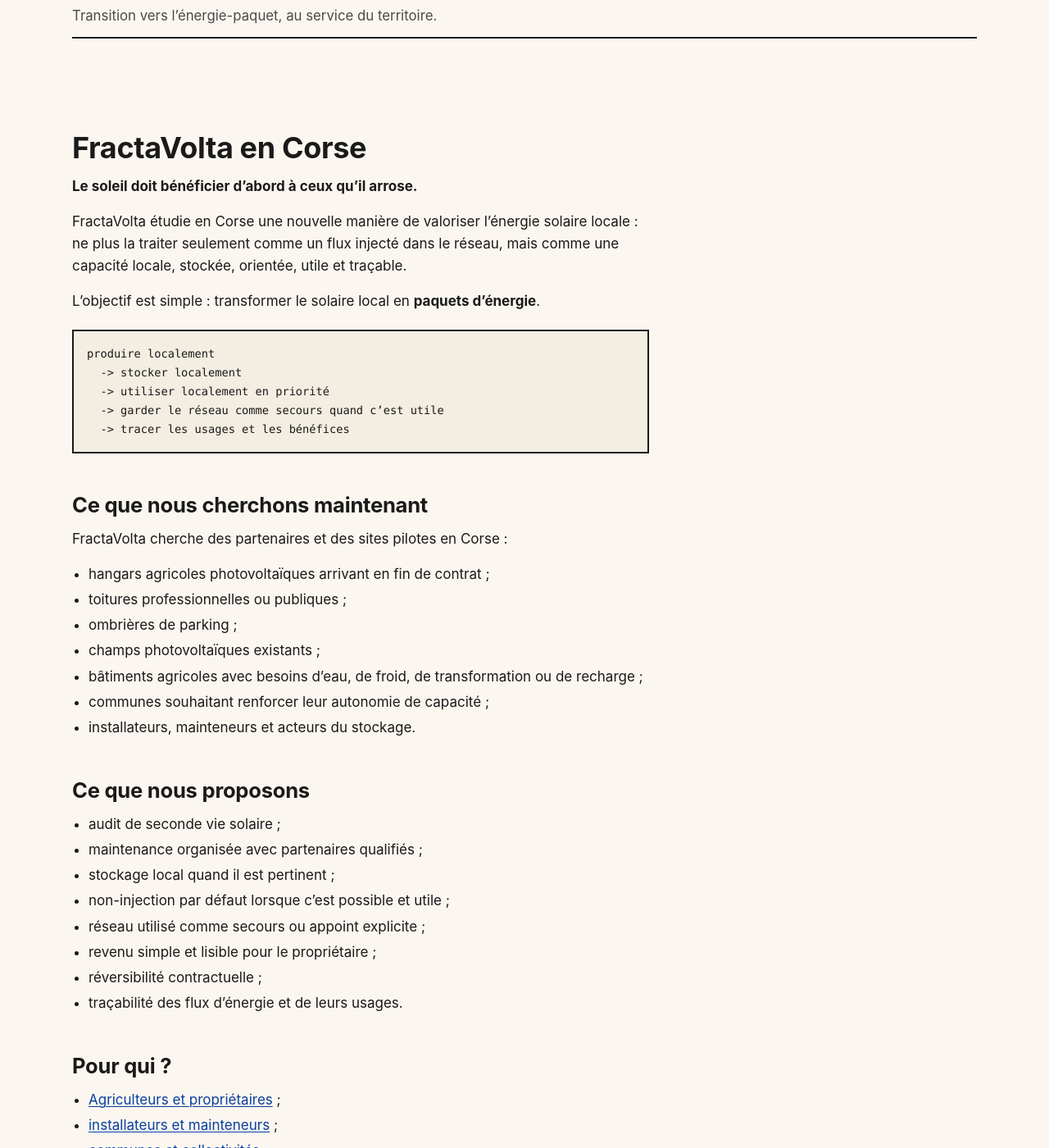
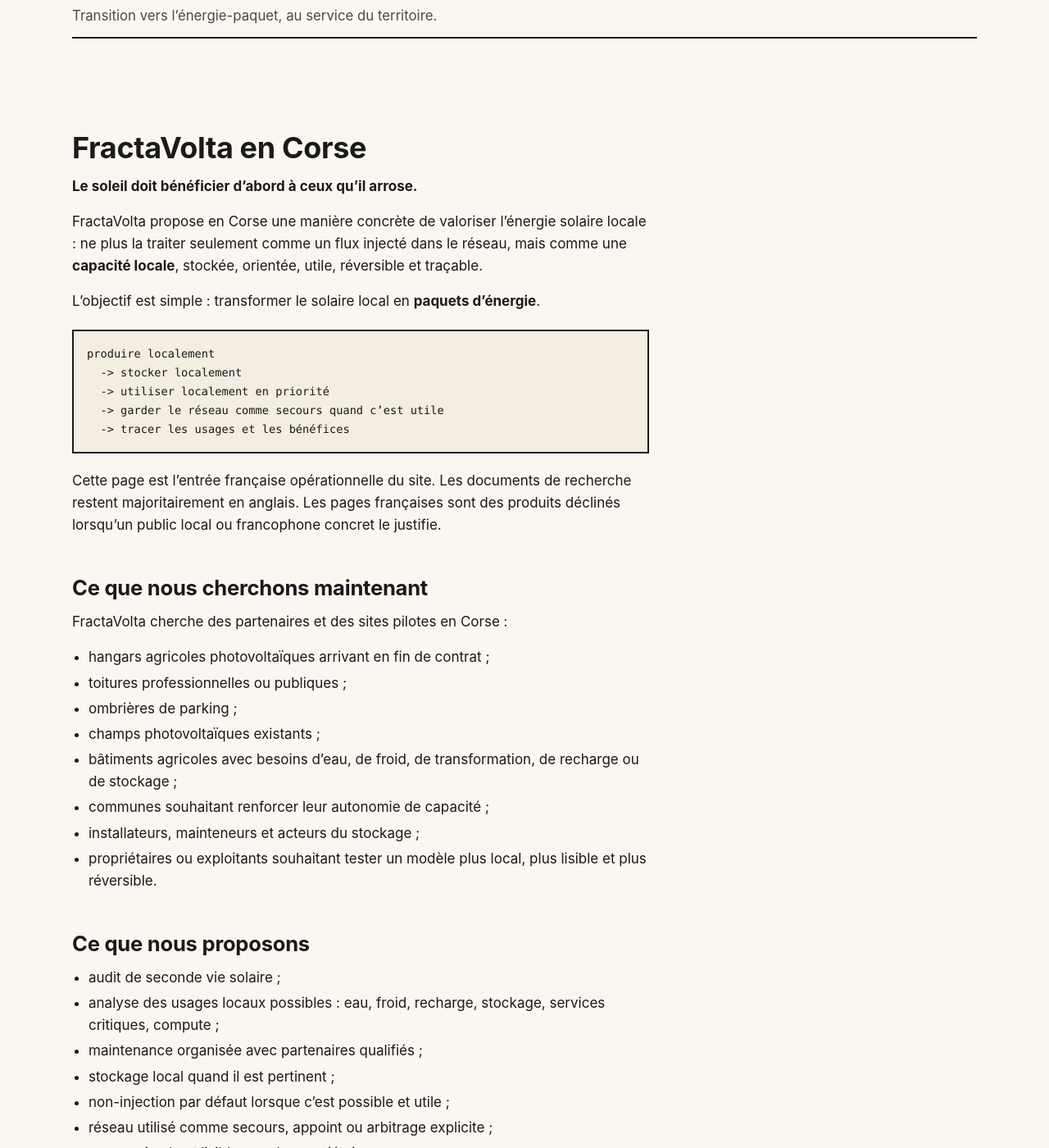
Before and after one commit to JeanHuguesRobert/FractaVolta, a Jekyll site: the page built from docs/fr/index.md, in a window 1280 px wide and 1400 px high, scrolled down 192 px. Shown: the whole window at 82% size. Built offline with Jekyll 4.4.1, drawn with Linux system fonts in a browser that asks for light colours; some of the changed text lies outside the part shown.

Commit message:
docs: consolidate French operational landing

````diff
--- a/docs/fr/index.md
+++ b/docs/fr/index.md
@@ -1,16 +1,18 @@
 ---
 title: FractaVolta en Corse
 subtitle: Transition vers l’énergie-paquet, au service du territoire.
+lang: fr
+alternate_url: /
 description: "FractaVolta en Corse : transformer le solaire local en capacité utile, stockée, tracée et réversible. Seconde vie des installations, audits, pilotes avec agriculteurs, collectivités et installateurs."
 canonical_url: https://fractavolta.com/fr/
-last_stamped_at: 2026-05-20
+last_stamped_at: 2026-06-02
 ---
 
 # FractaVolta en Corse
 
 **Le soleil doit bénéficier d’abord à ceux qu’il arrose.**
 
-FractaVolta étudie en Corse une nouvelle manière de valoriser l’énergie solaire locale : ne plus la traiter seulement comme un flux injecté dans le réseau, mais comme une capacité locale, stockée, orientée, utile et traçable.
+FractaVolta propose en Corse une manière concrète de valoriser l’énergie solaire locale : ne plus la traiter seulement comme un flux injecté dans le réseau, mais comme une **capacité locale**, stockée, orientée, utile, réversible et traçable.
 
 L’objectif est simple : transformer le solaire local en **paquets d’énergie**.
 
@@ -22,6 +24,8 @@
   -> tracer les usages et les bénéfices
 ```
 
+Cette page est l’entrée française opérationnelle du site. Les documents de recherche restent majoritairement en anglais. Les pages françaises sont des produits déclinés lorsqu’un public local ou francophone concret le justifie.
+
 ## Ce que nous cherchons maintenant
 
 FractaVolta cherche des partenaires et des sites pilotes en Corse :
@@ -30,17 +34,19 @@
 - toitures professionnelles ou publiques ;
 - ombrières de parking ;
 - champs photovoltaïques existants ;
-- bâtiments agricoles avec besoins d’eau, de froid, de transformation ou de recharge ;
+- bâtiments agricoles avec besoins d’eau, de froid, de transformation, de recharge ou de stockage ;
 - communes souhaitant renforcer leur autonomie de capacité ;
-- installateurs, mainteneurs et acteurs du stockage.
+- installateurs, mainteneurs et acteurs du stockage ;
+- propriétaires ou exploitants souhaitant tester un modèle plus local, plus lisible et plus réversible.
 
 ## Ce que nous proposons
 
 - audit de seconde vie solaire ;
+- analyse des usages locaux possibles : eau, froid, recharge, stockage, services critiques, compute ;
 - maintenance organisée avec partenaires qualifiés ;
 - stockage local quand il est pertinent ;
 - non-injection par défaut lorsque c’est possible et utile ;
-- réseau utilisé comme secours ou appoint explicite ;
+- réseau utilisé comme secours, appoint ou arbitrage explicite ;
 - revenu simple et lisible pour le propriétaire ;
 - réversibilité contractuelle ;
 - traçabilité des flux d’énergie et de leurs usages.
@@ -60,6 +66,8 @@
 
 Voir la page [Marchés locaux](./marches).
 
+Elle recense les cas où l’énergie solaire locale risque d’être diluée ou captée si elle reste seulement pensée comme un flux réseau : hangars, toitures, parkings, bâtiments publics, sites agricoles, stockage, recharge, froid, eau et usages critiques.
+
 ## Prototype minimal
 
 FractaVolta avance aussi par un prototype de terrain : [Rossignol Node](./rossignol-node), un abreuvoir automatisé pour un âne, colocalisé avec une station météo et alimenté par une petite chaîne énergétique mesurable.
@@ -68,10 +76,8 @@
 
 ## Niveau recherche
 
-La partie anglaise du site expose l’architecture générale : [Energy packets](../energy-packets), compute, inference, Cogentia et continuité cognitive.
+Pour l’architecture générale en anglais, voir [Energy packets](../energy-packets), [Papers](../papers) et [Methodology](../methodology).
 
-## Pour comprendre la théorie
+Le papier fondateur du *Energy Packet Network* existe aussi en français : [**Le Réseau Inconscient**](https://github.com/JeanHuguesRobert/FractaVolta/blob/main/LE_RESEAU_INCONSCIENT.md) — *de la commutation* store-and-forward *comme solution refoulée à la souveraineté énergétique*.
 
-Le papier fondateur du *Energy Packet Network* est désormais disponible en français : [**Le Réseau Inconscient**](https://github.com/JeanHuguesRobert/FractaVolta/blob/main/LE_RESEAU_INCONSCIENT.md) — *de la commutation* store-and-forward *comme solution refoulée à la souveraineté énergétique*.
-
-Son §8, *La famille élargie*, étend le diagnostic au-delà de l’énergie — vers la cognition, la sociabilité, la monnaie et le territoire — et positionne le papier comme **point d’entrée du corpus de *packetization***. Lecture théorique : ~620 lignes, registre psychanalytique assumé.
+Son §8, *La famille élargie*, étend le diagnostic au-delà de l’énergie — vers la cognition, la sociabilité, la monnaie et le territoire — et positionne le papier comme point d’entrée du corpus de *packetization*. Lecture théorique : environ 620 lignes, registre psychanalytique assumé.
````
